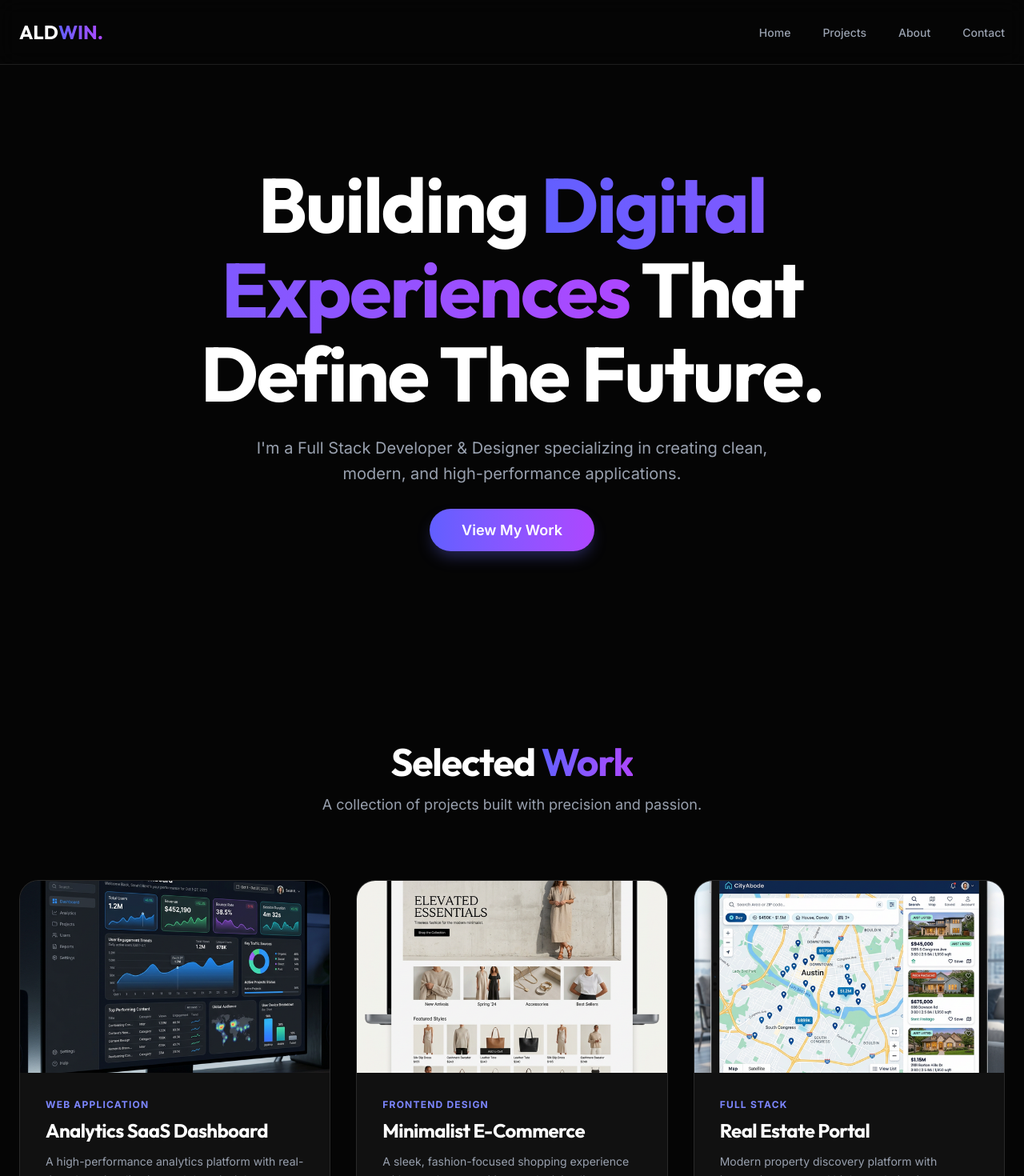
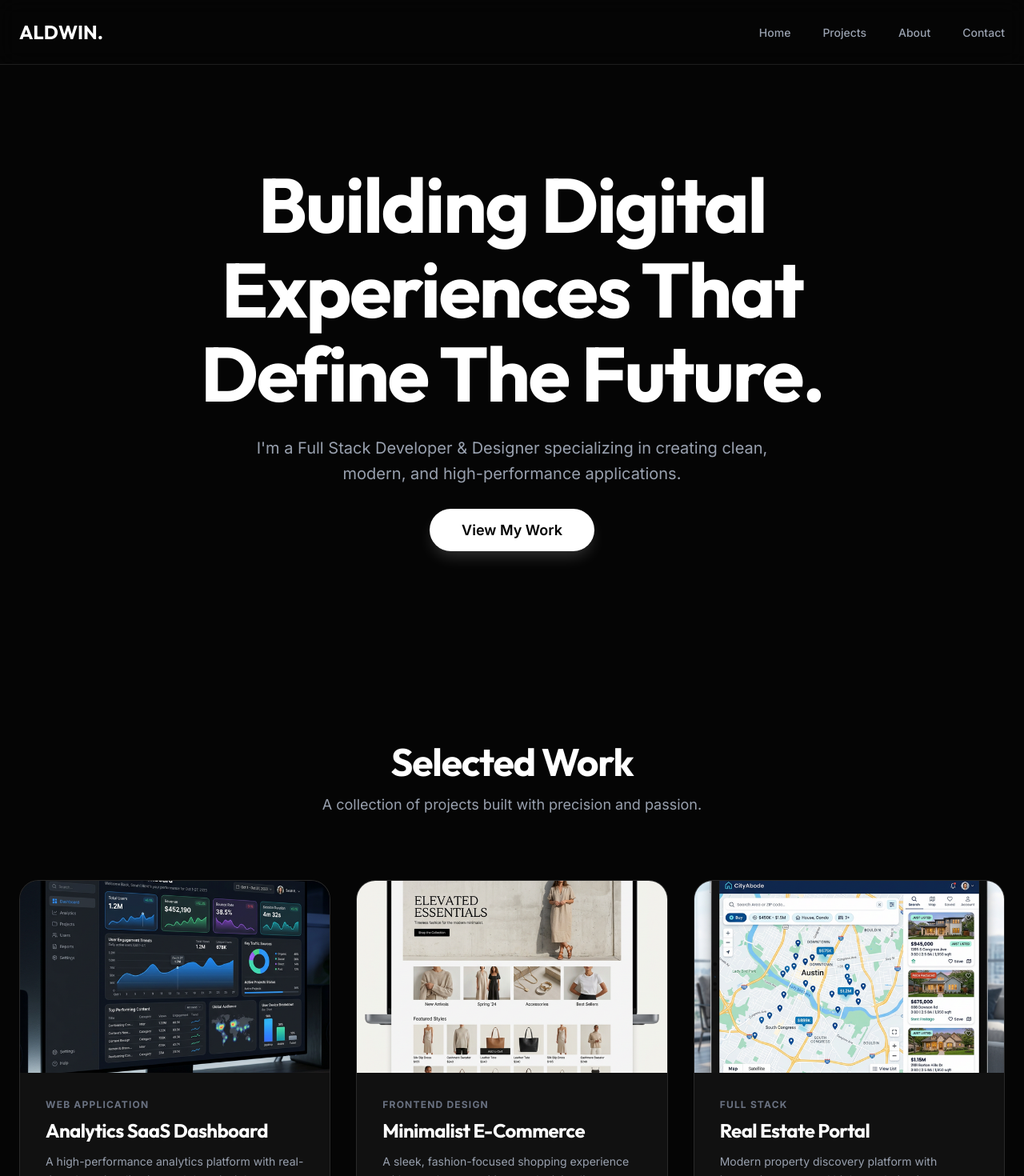
Before and after one commit to iHoshiii/Aldwin-Portfolio, a React app: page / in a window 1280 px wide. Shown: the top 1470 px of the page at 80% size. Built offline with nearby package versions, Linux system fonts and the light colour scheme; the HTML template or start-up script is replaced by a standard one.

Commit message:
black and white theme

```diff
--- a/src/components/Header.tsx
+++ b/src/components/Header.tsx
@@ -5,7 +5,7 @@ const Footer: React.FC = () => {
     return (
         <footer id="contact" className="py-24 border-t border-white/10 container mx-auto px-6 text-center">
             <h2 className="text-4xl md:text-5xl font-bold mb-12 font-outfit">
-                Let's <span className="bg-gradient-to-r from-indigo-500 to-purple-500 bg-clip-text text-transparent">Connect</span>
+                Let's <span className="text-white">Connect</span>
             </h2>
             <div className="flex justify-center gap-6 mb-12">
                 {[
@@ -18,7 +18,7 @@ const Footer: React.FC = () => {
                     <a
                         key={i}
                         href={social.href}
-                        className="w-14 h-14 flex justify-center items-center bg-white/5 border border-white/10 rounded-full hover:bg-indigo-500 hover:border-indigo-500 hover:-translate-y-2 transition-all duration-300"
+                        className="w-14 h-14 flex justify-center items-center bg-white/5 border border-white/10 rounded-full hover:bg-white hover:text-black hover:border-white hover:-translate-y-2 transition-all duration-300"
                     >
                         <social.icon size={24} />
                     </a>
--- a/src/components/Hero.tsx
+++ b/src/components/Hero.tsx
@@ -3,17 +3,17 @@ import React from 'react';
 const Hero: React.FC = () => {
     return (
         <header id="home" className="relative min-h-screen flex flex-col justify-center items-center text-center px-6 pt-20 overflow-hidden">
-            {/* Decorative Background Glow */}
-            <div className="absolute top-1/4 left-1/2 -translate-x-1/2 w-[600px] h-[600px] bg-indigo-500/10 rounded-full blur-[100px] -z-10"></div>
+            {/* Decorative Background Glow - Minimal White */}
+            <div className="absolute top-1/4 left-1/2 -translate-x-1/2 w-[600px] h-[600px] bg-white/5 rounded-full blur-[120px] -z-10"></div>
 
             <h1 className="text-5xl md:text-8xl font-bold font-outfit leading-[1.1] mb-6 max-w-5xl animate-fade-in">
-                Building <span className="bg-gradient-to-r from-indigo-500 to-purple-500 bg-clip-text text-transparent">Digital Experiences</span> That Define The Future.
+                Building <span className="text-white">Digital Experiences</span> That Define The Future.
             </h1>
             <p className="text-lg md:text-xl text-gray-400 max-w-2xl mb-10 leading-relaxed animate-fade-in [animation-delay:200ms]">
                 I'm a Full Stack Developer & Designer specializing in creating clean, modern, and high-performance applications.
             </p>
             <div className="animate-fade-in [animation-delay:400ms]">
-                <a href="#projects" className="px-10 py-4 bg-gradient-to-r from-indigo-500 to-purple-500 rounded-full font-semibold text-lg shadow-[0_10px_20px_-5px_rgba(99,102,241,0.4)] hover:shadow-[0_15px_30px_-5px_rgba(99,102,241,0.5)] hover:-translate-y-1 transition-all duration-300">
+                <a href="#projects" className="px-10 py-4 bg-white text-black rounded-full font-semibold text-lg shadow-[0_10px_20px_-5px_rgba(255,255,255,0.2)] hover:shadow-[0_15px_30px_-5px_rgba(255,255,255,0.3)] hover:-translate-y-1 transition-all duration-300">
                     View My Work
                 </a>
             </div>
--- a/src/components/Navbar.tsx
+++ b/src/components/Navbar.tsx
@@ -5,7 +5,7 @@ const Navbar: React.FC = () => {
         <nav className="fixed top-0 left-0 w-full py-6 z-50 bg-[#050505]/80 backdrop-blur-md border-b border-white/10">
             <div className="container mx-auto px-6 flex justify-between items-center">
                 <div className="text-2xl font-bold font-outfit">
-                    ALD<span className="bg-gradient-to-r from-indigo-500 to-purple-500 bg-clip-text text-transparent">WIN.</span>
+                    ALD<span className="text-white">WIN.</span>
                 </div>
                 <ul className="hidden md:flex gap-10">
                     {['Home', 'Projects', 'About', 'Contact'].map((item) => (
--- a/src/components/ProjectCard.tsx
+++ b/src/components/ProjectCard.tsx
@@ -10,7 +10,7 @@ interface ProjectCardProps {
 const ProjectCard: React.FC<ProjectCardProps> = ({ project, index }) => {
     return (
         <div
-            className="group bg-white/5 border border-white/10 rounded-3xl overflow-hidden hover:border-indigo-500/50 transition-all duration-500 flex flex-col animate-fade-in"
+            className="group bg-white/5 border border-white/10 rounded-3xl overflow-hidden hover:border-white/30 transition-all duration-500 flex flex-col animate-fade-in"
             style={{ animationDelay: `${index * 100}ms` }}
         >
             <div className="h-60 overflow-hidden">
@@ -21,11 +21,11 @@ const ProjectCard: React.FC<ProjectCardProps> = ({ project, index }) => {
                 />
             </div>
             <div className="p-8 flex-grow flex flex-col">
-                <span className="text-xs uppercase tracking-widest text-indigo-400 font-bold mb-2">{project.category}</span>
+                <span className="text-xs uppercase tracking-widest text-gray-500 font-bold mb-2">{project.category}</span>
                 <h3 className="text-2xl font-bold mb-3 font-outfit">{project.title}</h3>
                 <p className="text-gray-400 text-sm leading-relaxed mb-8 flex-grow">{project.description}</p>
                 <div className="mt-auto flex justify-between items-center">
-                    <a href={project.link} className="flex items-center gap-2 text-sm font-semibold hover:text-indigo-400 transition-colors group/link">
+                    <a href={project.link} className="flex items-center gap-2 text-sm font-semibold hover:text-white transition-colors group/link">
                         View Project <ArrowRight size={18} className="group-hover/link:translate-x-1 transition-transform" />
                     </a>
                     <div className="flex gap-4 text-gray-500">
--- a/src/components/Projects.tsx
+++ b/src/components/Projects.tsx
@@ -7,7 +7,7 @@ const Projects: React.FC = () => {
         <section id="projects" className="py-32 container mx-auto px-6">
             <div className="text-center mb-20">
                 <h2 className="text-4xl md:text-5xl font-bold mb-4 font-outfit">
-                    Selected <span className="bg-gradient-to-r from-indigo-500 to-purple-500 bg-clip-text text-transparent">Work</span>
+                    Selected <span className="text-white">Work</span>
                 </h2>
                 <p className="text-gray-400 text-lg">A collection of projects built with precision and passion.</p>
             </div>
--- a/src/index.css
+++ b/src/index.css
@@ -5,9 +5,9 @@
   --font-sans: "Inter", ui-sans-serif, system-ui, sans-serif, "Apple Color Emoji", "Segoe UI Emoji", "Segoe UI Symbol", "Noto Color Emoji";
   --font-outfit: "Outfit", sans-serif;
 
-  --color-background: #050505;
-  --color-accent: #6366f1;
-  --color-accent-purple: #8b5cf6;
+  --color-background: #000000;
+  --color-accent: #ffffff;
+  --color-accent-purple: #f3f4f6;
 }
 
 @layer base {
```
